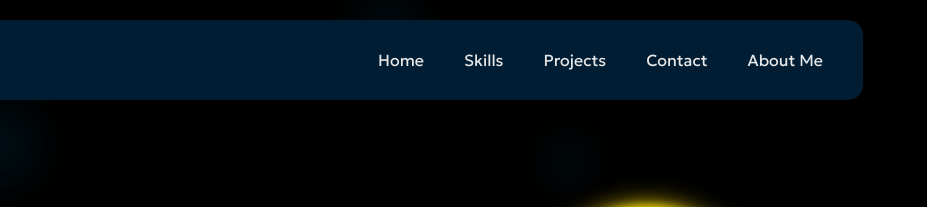
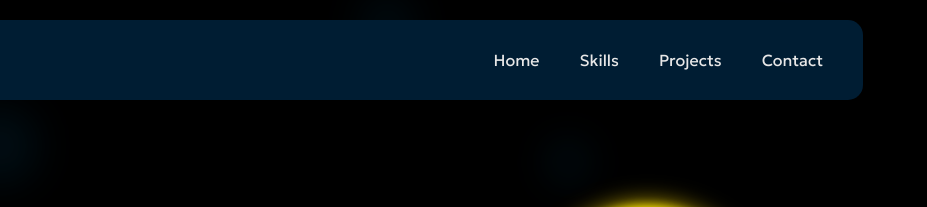
Before and after one commit to JAY-Ze/Jay-Zunjarrao-Portfolio, a plain HTML site: page index.html in a window 1280 px wide. Shown: the top 207 px of the page, 353-1280 px from the left. Drawn offline with nearby package versions, Linux system fonts and the light colour scheme.

Commit message:
Update index.html

```diff
--- a/index.html
+++ b/index.html
@@ -32,7 +32,7 @@
                     <li>Skills</a></li>
                     <li>Projects</a></li>
                     <li>Contact</a></li>
-                    <li>About Me</a></li>
+
                 </ul>
             </div>
             <input type="checkbox" id="menu-toggle" class="hidden">
@@ -43,7 +43,6 @@
                     <a href="#skills">Skills</a>
                     <a href="#projects">Projects</a>
                     <a href="#contact">Contact</a>
-                    <a href="#about">About Me</a>
             </div>
         </nav>
     </header>
```
